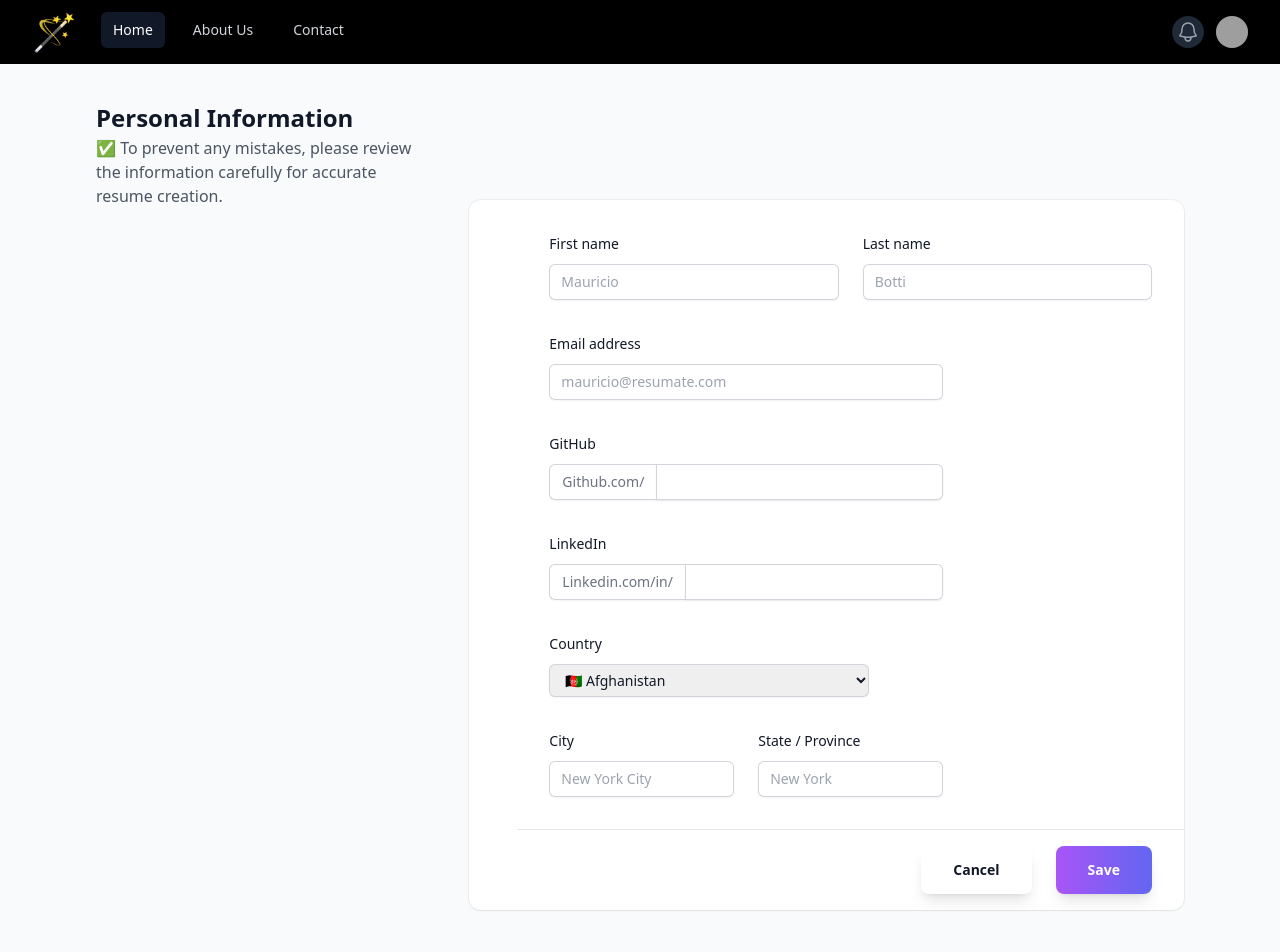
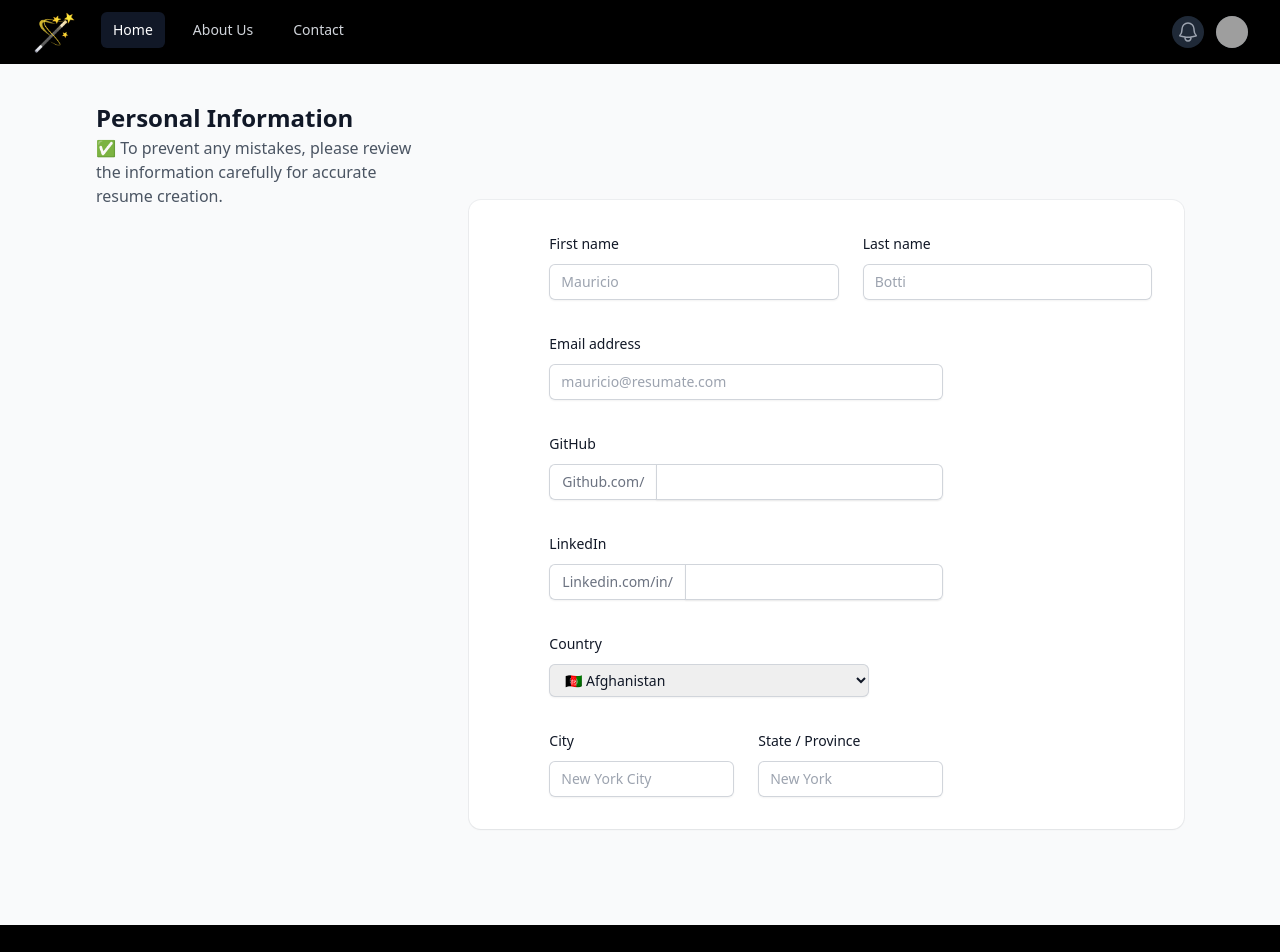
Before and after one commit to TheBigMotif/resumate, a React (Vite) app in the folder client/: page /personaldata in a window 1280 px wide. Shown: the top 952 px of the page. Built offline with nearby package versions, Linux system fonts and the light colour scheme; grey boxes are pictures that could not be loaded.

Commit message:
Created Dist folder

```diff
--- a/client/src/components/PersonalData.jsx
+++ b/client/src/components/PersonalData.jsx
@@ -221,7 +221,7 @@
               </div>
             </div>
           </div>
-          <div className="flex items-center justify-end gap-x-6 border-t border-gray-900/10 px-4 py-4 sm:px-8">
+          {/* <div className="flex items-center justify-end gap-x-6 border-t border-gray-900/10 px-4 py-4 sm:px-8">
             <button
               type="button"
               className="text-sm font-semibold leading-6 text-gray-900 rounded-lg px-8 py-3 shadow-lg"
@@ -234,7 +234,7 @@
             >
               Save
             </button>
-          </div>
+          </div> */}
         </form>
       </div>
     </div>
```
